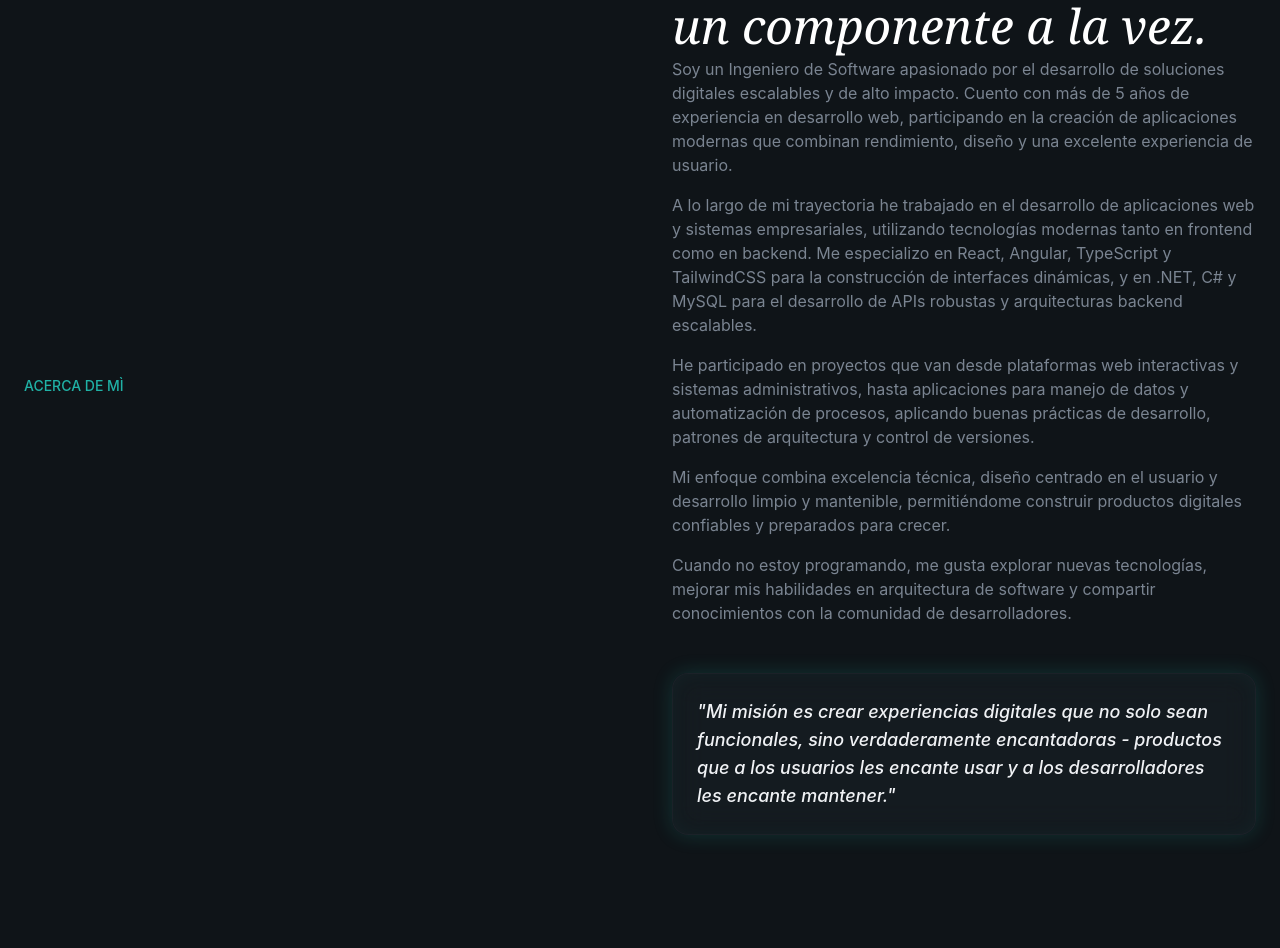
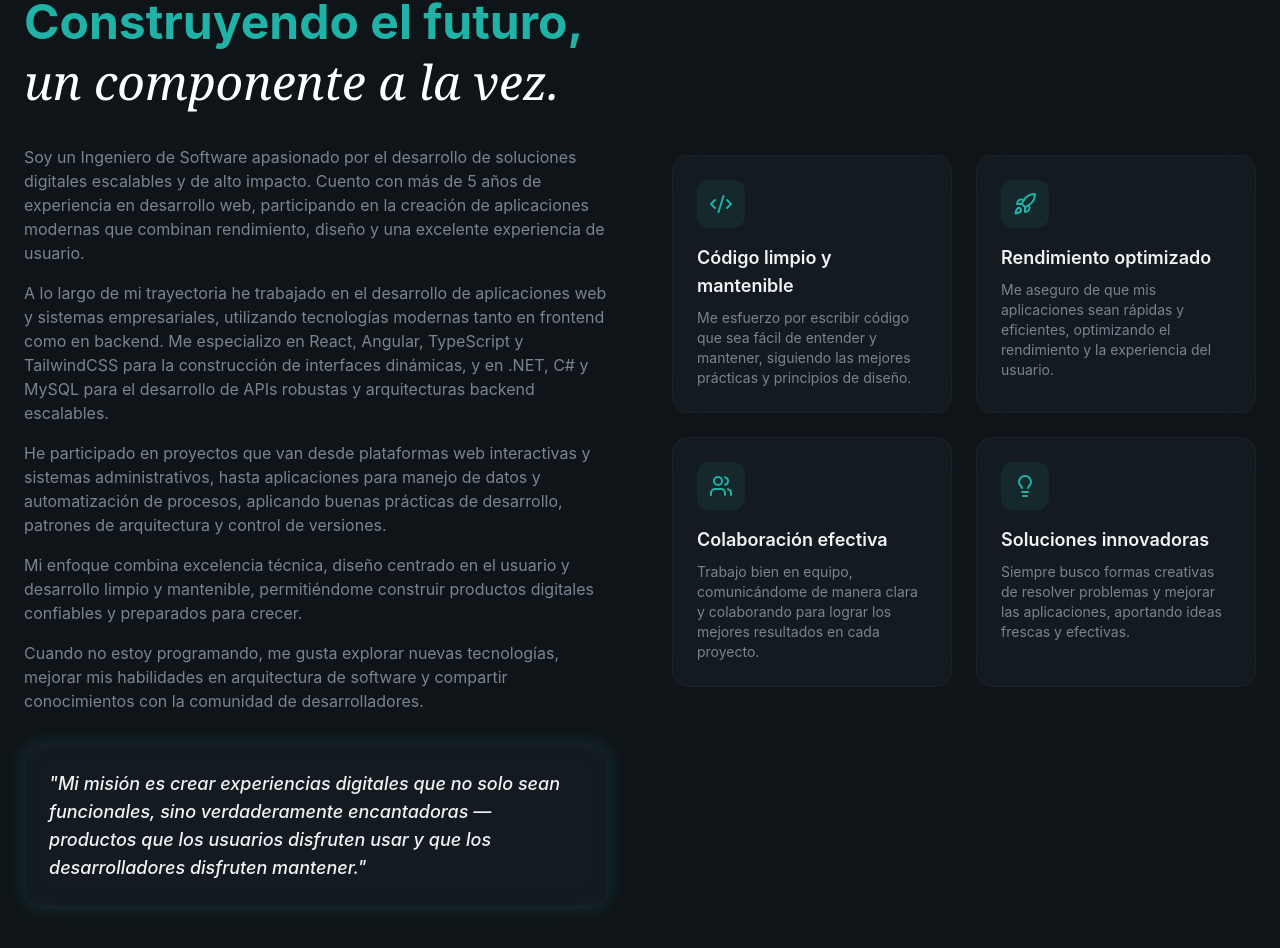
Before and after one commit to AntonioCastro12/portafolio, a React (Vite) app: page / in a window 1280 px wide. Shown: the part 1457-2405 px from the top of the page. Built offline with nearby package versions, Linux system fonts and the light colour scheme.

Commit message:
About me terminado

```diff
--- a/src/sections/About.jsx
+++ b/src/sections/About.jsx
@@ -1,28 +1,158 @@
+// import { Code2, Rocket, Users, Lightbulb } from "lucide-react";
+
+// const highlights = [
+//   {
+//     icon: Code2,
+//     tittle: "Codigo limpio y mantenible",
+//     description:
+//       "Me esfuerzo por escribir código que sea fácil de entender y mantener, siguiendo las mejores prácticas y principios de diseño.",
+//   },
+
+//   {
+//     icon: Rocket,
+//     tittle: "Rendimiento optimizado",
+//     description:
+//       "Me aseguro de que mis aplicaciones sean rápidas y eficientes, optimizando el rendimiento y la experiencia del usuario.",
+//   },
+//   {
+//     icon: Users,
+//     tittle: "Colaboración efectiva",
+//     description:
+//       "Trabajo bien en equipo, comunicándome de manera clara y colaborando para lograr los mejores resultados en cada proyecto.",
+//   },
+//   {
+//     icon: Lightbulb,
+//     tittle: "Soluciones innovadoras",
+//     description:
+//       "Siempre busco formas creativas de resolver problemas y mejorar las aplicaciones, aportando ideas frescas y efectivas.",
+//   },
+// ];
+
+// export const About = () => {
+//   return (
+//      <section id="about" className="py-32 relative overflow-hidden">
+//       <div className="container mx-auto px-6 relative z-10">
+//         <div className="grid lg:grid-cols-2 gap-16 items-center">
+//           {/* Left Column */}
+//           <div className="space-y-8">
+//             <div className="animate-fade-in">
+//               <span className="text-secondary-foreground text-sm font-medium tracking-wider uppercase">
+//                 Acerca de Mì
+//               </span>
+//             </div>
+//           </div>
+
+//           <div>
+//              <h2 className="text-4xl md:text-5xl font-bold leading-tight animate-fade-in animation-delay-100 text-secondary-foreground">
+//               Construyendo el futuro,
+//              <span className="font-serif italic font-normal text-white">
+//                 {" "}
+//                 un componente a la vez.
+//               </span>{" "}
+//             </h2>
+
+//              <div className="space-y-4 text-muted-foreground animate-fade-in animation-delay-200">
+//               <p>
+//                 Soy un Ingeniero de Software apasionado por el desarrollo de
+//                 soluciones digitales escalables y de alto impacto. Cuento con
+//                 más de 5 años de experiencia en desarrollo web, participando en
+//                 la creación de aplicaciones modernas que combinan rendimiento,
+//                 diseño y una excelente experiencia de usuario.
+//               </p>
+
+//               <p>
+//                 A lo largo de mi trayectoria he trabajado en el desarrollo de
+//                 aplicaciones web y sistemas empresariales, utilizando
+//                 tecnologías modernas tanto en frontend como en backend. Me
+//                 especializo en React, Angular, TypeScript y TailwindCSS para la
+//                 construcción de interfaces dinámicas, y en .NET, C# y MySQL para
+//                 el desarrollo de APIs robustas y arquitecturas backend
+//                 escalables.
+//               </p>
+
+//               <p>
+//                 He participado en proyectos que van desde plataformas web
+//                 interactivas y sistemas administrativos, hasta aplicaciones para
+//                 manejo de datos y automatización de procesos, aplicando buenas
+//                 prácticas de desarrollo, patrones de arquitectura y control de
+//                 versiones.
+//               </p>
+
+//               <p>
+//                 Mi enfoque combina excelencia técnica, diseño centrado en el
+//                 usuario y desarrollo limpio y mantenible, permitiéndome
+//                 construir productos digitales confiables y preparados para
+//                 crecer.
+//               </p>
+
+//               <p>
+//                 Cuando no estoy programando, me gusta explorar nuevas
+//                 tecnologías, mejorar mis habilidades en arquitectura de software
+//                 y compartir conocimientos con la comunidad de desarrolladores.
+//               </p>
+//             </div>
+//             <br />
+//             <br />
+//                  <div className="glass rounded-2xl p-6 glow-border animate-fade-in animation-delay-300">
+//               <p className="text-lg font-medium italic text-foreground">
+//                     "Mi misión es crear experiencias digitales que no solo sean
+// funcionales, sino verdaderamente encantadoras - productos que a los usuarios les encante
+// usar y a los desarrolladores les encante mantener."
+//                 </p>
+//             </div>
+//           </div>
+
+//           {/*Right column - Hilights */}
+
+//           <div className="grid sm:grid-cols-2 gap-6">
+//             {highlights.map((item, idx) => (
+//               <div
+//                 key={idx}
+//                 className="glass p-6 rounded-2xl animate-fade-in"
+//                 style={{ animationDelay: `${(idx + 1) * 100}ms` }}
+//               >
+//                 <div className="w-12 h-12 rounded-xl bg-primary/10 flex items-center justify-center mb-4 hover:bg-primary/20">
+//                   <item.icon className="w-6 h-6 text-primary" />
+//                 </div>
+//                 <h3 className="text-lg font-semibold mb-2">{item.title}</h3>
+//                 <p className="text-sm text-muted-foreground">
+//                   {item.description}
+//                 </p>
+//               </div>
+//             ))}
+
+//           </div>
+//         </div>
+//       </div>
+//     </section>
+//   );
+// };
+
+
 import { Code2, Rocket, Users, Lightbulb } from "lucide-react";
 
 const highlights = [
   {
     icon: Code2,
-    tittle: "Codigo limpio y mantenible",
+    title: "Código limpio y mantenible",
     description:
       "Me esfuerzo por escribir código que sea fácil de entender y mantener, siguiendo las mejores prácticas y principios de diseño.",
   },
-
   {
     icon: Rocket,
-    tittle: "Rendimiento optimizado",
+    title: "Rendimiento optimizado",
     description:
       "Me aseguro de que mis aplicaciones sean rápidas y eficientes, optimizando el rendimiento y la experiencia del usuario.",
   },
   {
     icon: Users,
-    tittle: "Colaboración efectiva",
+    title: "Colaboración efectiva",
     description:
       "Trabajo bien en equipo, comunicándome de manera clara y colaborando para lograr los mejores resultados en cada proyecto.",
   },
   {
     icon: Lightbulb,
-    tittle: "Soluciones innovadoras",
+    title: "Soluciones innovadoras",
     description:
       "Siempre busco formas creativas de resolver problemas y mejorar las aplicaciones, aportando ideas frescas y efectivas.",
   },
@@ -33,25 +163,23 @@ export const About = () => {
     <section id="about" className="py-32 relative overflow-hidden">
       <div className="container mx-auto px-6 relative z-10">
         <div className="grid lg:grid-cols-2 gap-16 items-center">
-          {/*left column */}
+
+          {/* Left Column */}
           <div className="space-y-8">
             <div className="animate-fade-in">
-              <span className="text-secondary-foreground text-sm font-medium tacking-wider uppercase">
-                Acerca de Mì
+              <span className="text-secondary-foreground text-sm font-medium tracking-wider uppercase">
+                Acerca de mí
               </span>
             </div>
-          </div>
 
-          <div>
             <h2 className="text-4xl md:text-5xl font-bold leading-tight animate-fade-in animation-delay-100 text-secondary-foreground">
               Construyendo el futuro,
               <span className="font-serif italic font-normal text-white">
-                {" "}
-                un componente a la vez.
-              </span>{" "}
+                {" "}un componente a la vez.
+              </span>
             </h2>
 
-            <div className="space-y-4 text-muted-foreground animate-fade-in animation-daley-200">
+            <div className="space-y-4 text-muted-foreground animate-fade-in animation-delay-200">
               <p>
                 Soy un Ingeniero de Software apasionado por el desarrollo de
                 soluciones digitales escalables y de alto impacto. Cuento con
@@ -91,16 +219,38 @@ export const About = () => {
                 y compartir conocimientos con la comunidad de desarrolladores.
               </p>
             </div>
-            <br />
-            <br />
+
             <div className="glass rounded-2xl p-6 glow-border animate-fade-in animation-delay-300">
-                <p className="text-lg font-medium italic text-foreground">
-                    "Mi misión es crear experiencias digitales que no solo sean
-funcionales, sino verdaderamente encantadoras - productos que a los usuarios les encante
-usar y a los desarrolladores les encante mantener."
-                </p>
+              <p className="text-lg font-medium italic text-foreground">
+                "Mi misión es crear experiencias digitales que no solo sean
+                funcionales, sino verdaderamente encantadoras — productos que
+                los usuarios disfruten usar y que los desarrolladores disfruten
+                mantener."
+              </p>
             </div>
           </div>
+
+          {/* Right Column - Highlights */}
+          <div className="grid sm:grid-cols-2 gap-6">
+            {highlights.map((item, idx) => (
+              <div
+                key={idx}
+                className="glass p-6 rounded-2xl animate-fade-in hover:scale-105 transition-all duration-300"
+                style={{ animationDelay: `${(idx + 1) * 100}ms` }}
+              >
+                <div className="w-12 h-12 rounded-xl bg-primary/10 flex items-center justify-center mb-4 hover:bg-primary/20">
+                  <item.icon className="w-6 h-6 text-primary" />
+                </div>
+
+                <h3 className="text-lg font-semibold mb-2">{item.title}</h3>
+
+                <p className="text-sm text-muted-foreground">
+                  {item.description}
+                </p>
+              </div>
+            ))}
+          </div>
+
         </div>
       </div>
     </section>
```
